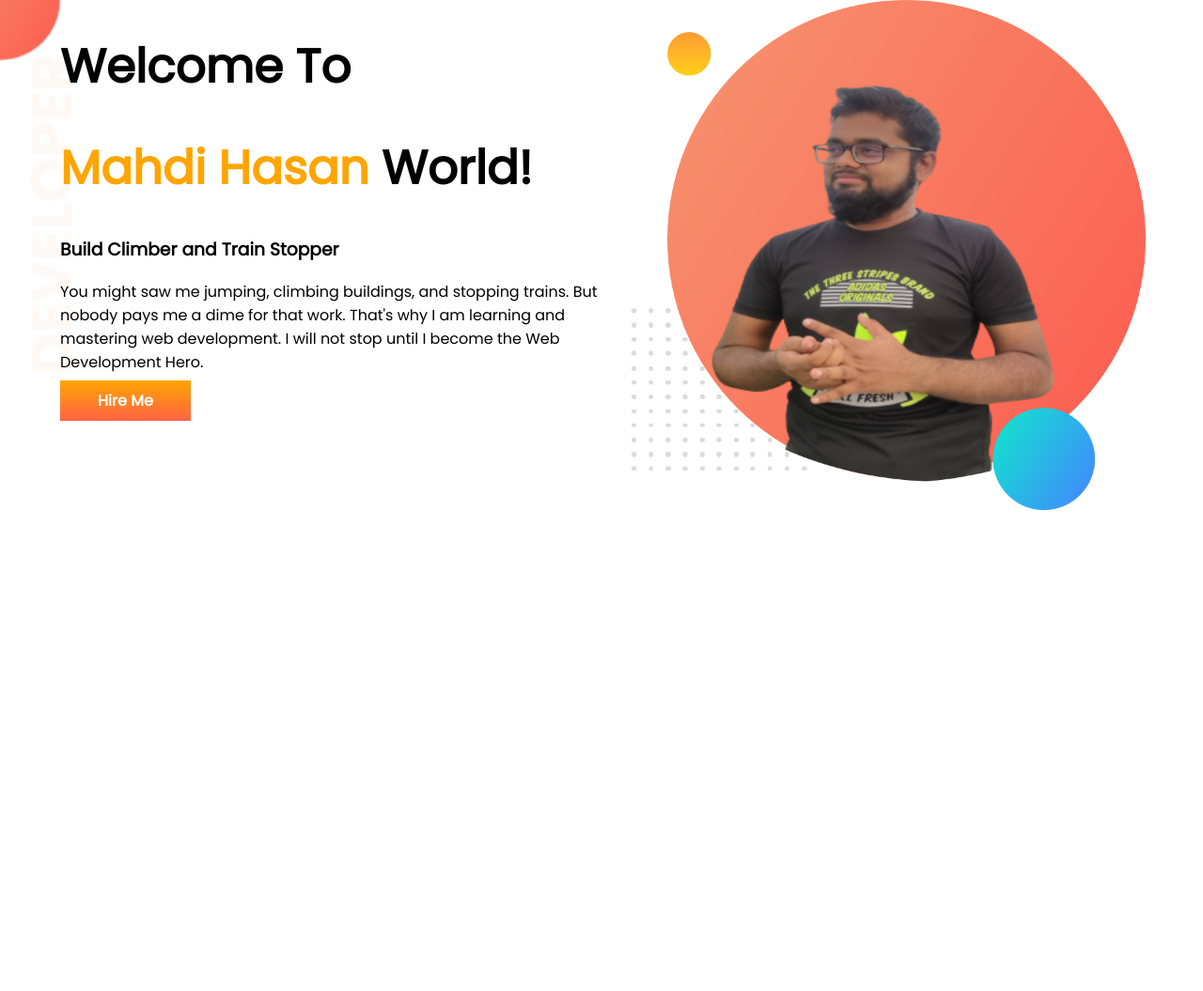
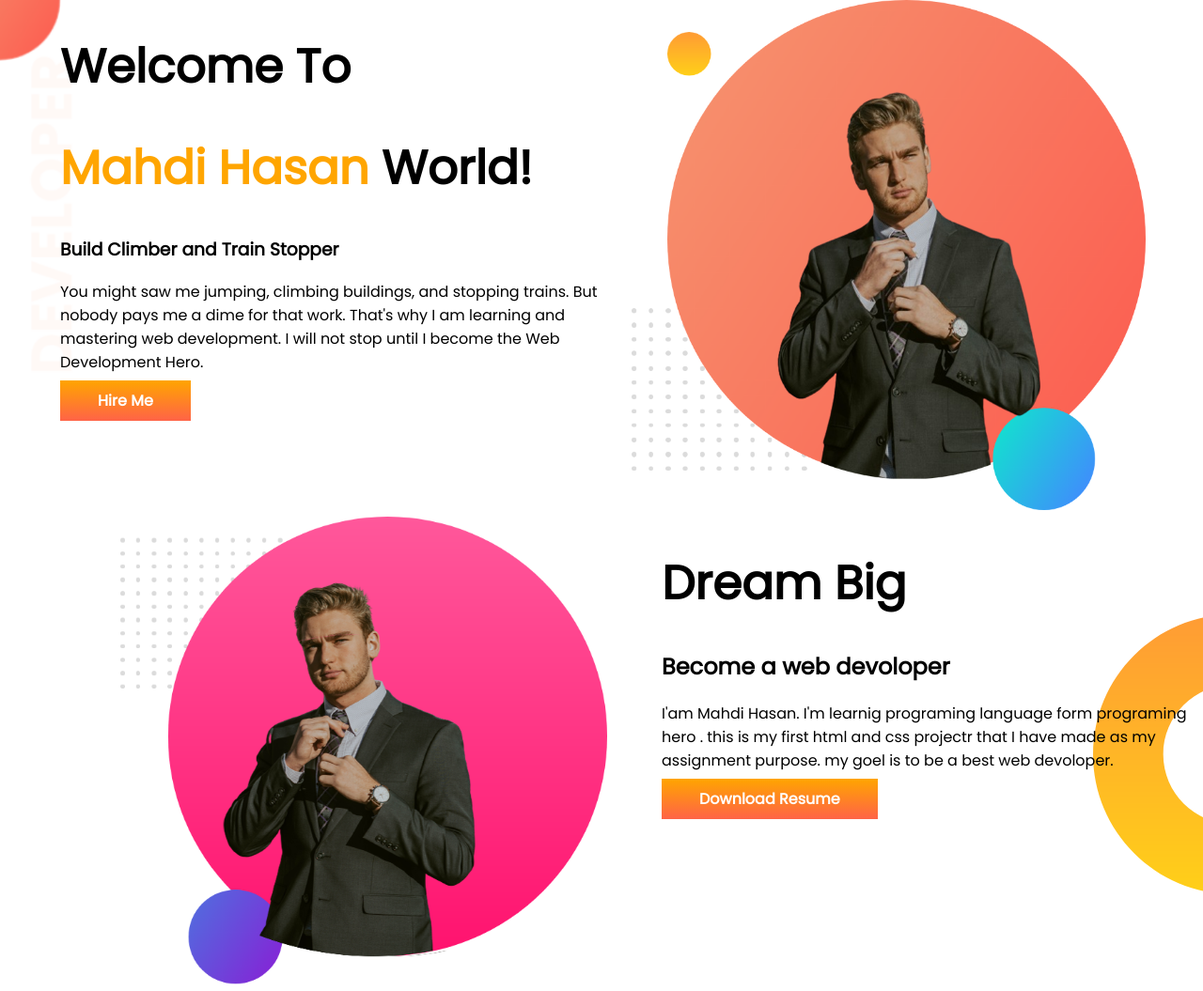
Before and after one commit to Mahdihas/devoloper-portfolio, a plain HTML site: page index.html in a window 1280 px wide. Shown: the whole page at 94% size. Before the commit the page ends 800 px from the top, so only its background shows below. Drawn offline with Linux system fonts and the light colour scheme.

Commit message:
section2

```diff
--- a/index.html
+++ b/index.html
@@ -29,8 +29,24 @@
             <a class="link-button" href="https://www.linkedin.com/in/mahdi-hasan-949b80239" target="_blank">Hire Me</a>
 
         </div>
-        <div class="heroright-side"> <img src="images/my-bgp1.png" alt="">
+        <div class="heroright-side"> <img src="images/man2.png" alt="">
         </div>
+    </div>
+
+    <div class="section-dream">
+        <div class="dreamleft-side">
+            <img src="images/man.png" alt="">
+
+        </div>
+        <div class="dreamright-side">
+            <h1>Dream Big</h1>
+            <h2>Become a web devoloper</h2>
+            <p>I'am Mahdi Hasan. I'm learnig programing language form programing hero . this is my first html and css
+                projectr that I have made as my assignment purpose. my goel is to be a best web devoloper. </p>
+            <a class="link-button" href="" target="_blank">Download Resume</a>
+
+        </div>
+
     </div>
 </body>
 
--- a/style.css
+++ b/style.css
@@ -47,3 +47,30 @@ h1 {
 
     background-image: linear-gradient(orange, tomato);
 }
+
+/* section-dream */
+.section-dream {
+    display: flex;
+    padding-left: 10%;
+    background-image: url(images/dream-bg.png);
+    background-repeat: no-repeat;
+    background-position: right;
+
+}
+
+.dreamleft-side {
+    width: 50%;
+}
+
+
+
+.dreamright-side {
+    width: 50%;
+}
+
+.dreamleft-side img {
+    width: 90%;
+
+}
+
+/* section dream */
```
Also changed, not shown: images/mahdihasan.png (added), images/man.png (added), images/man1.png (added), images/man2.png (added), images/my-bg5.png (added).
